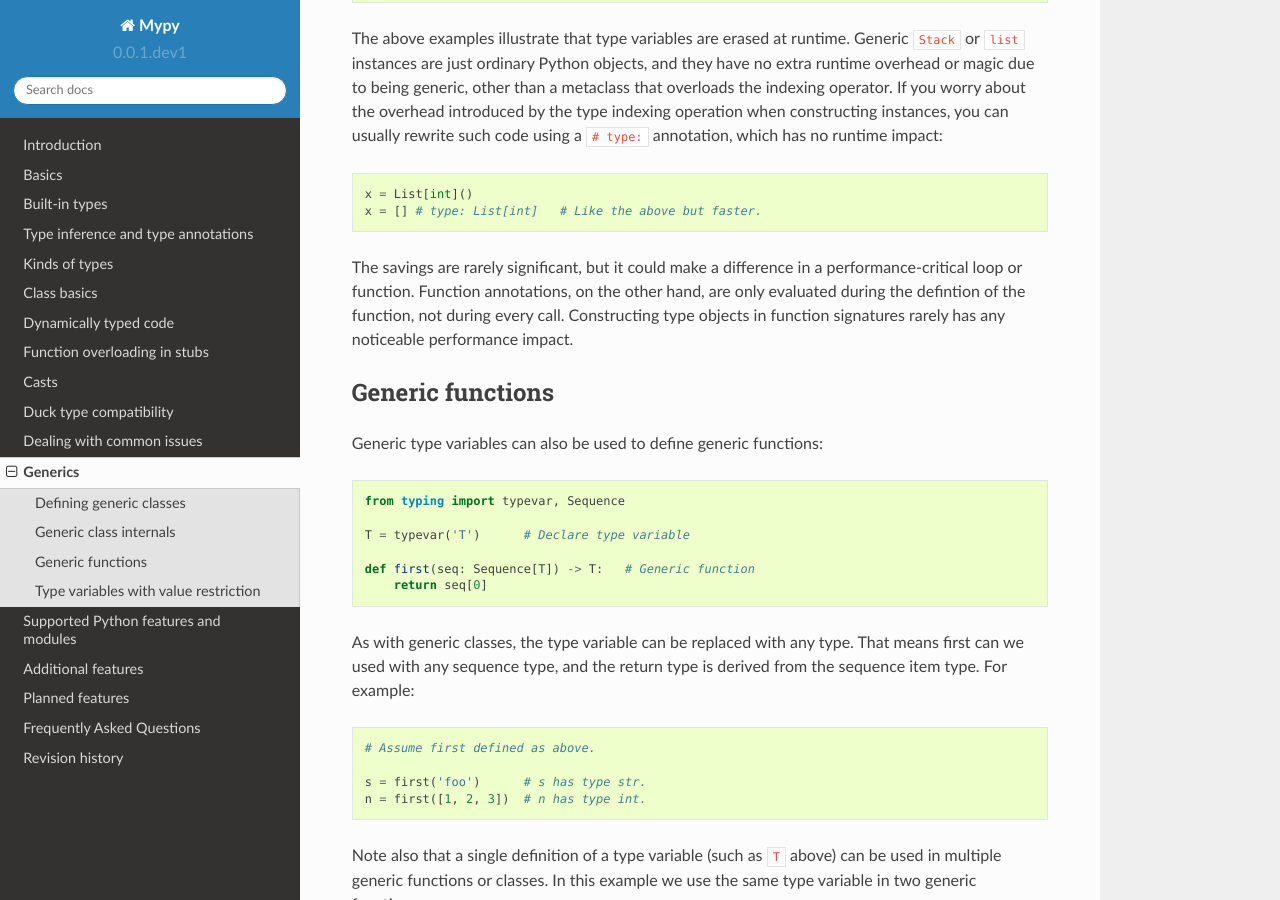
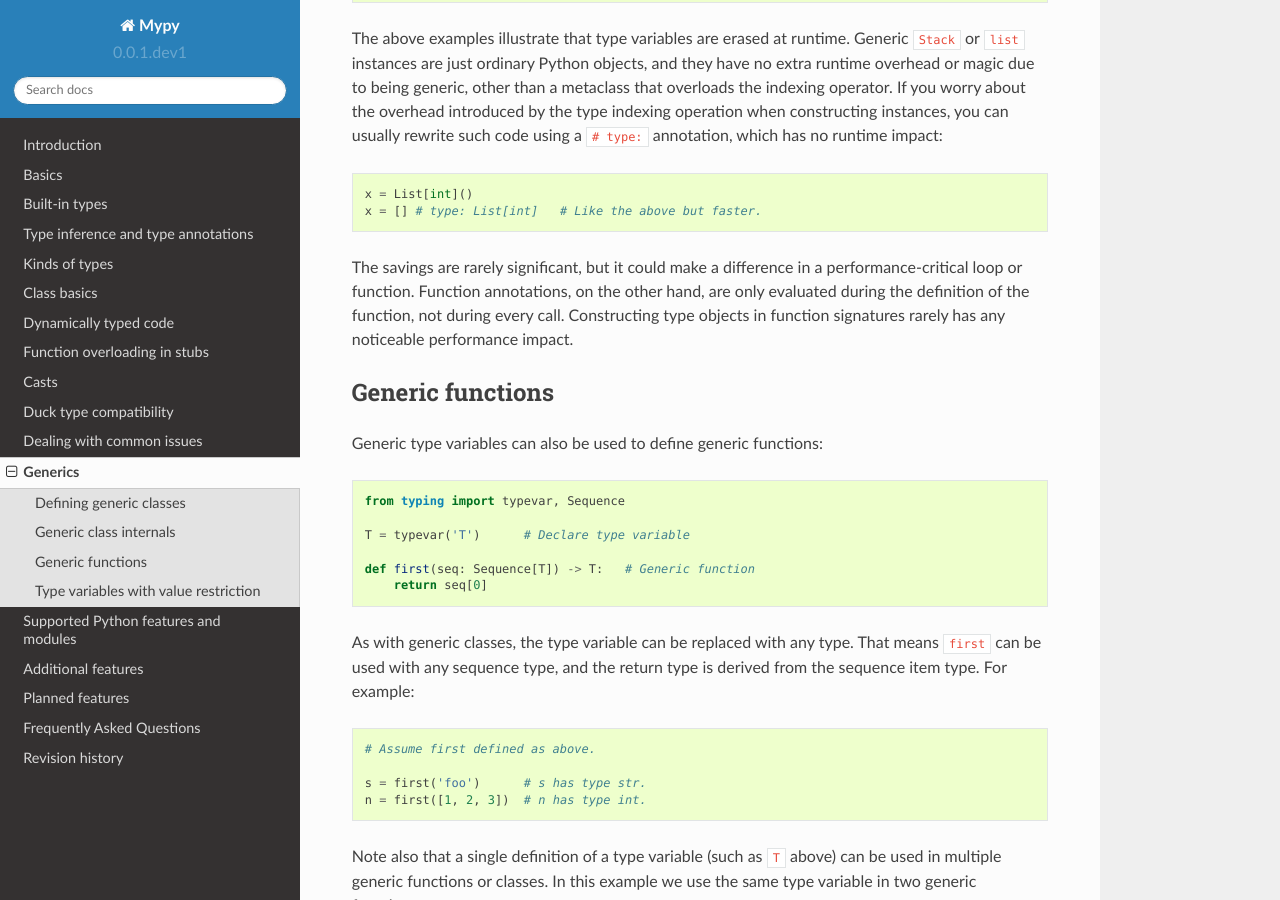
Before and after one commit to lucalysoft/mypy, a Sphinx documentation site: the page built from docs/source/generics.rst, in a window 1280 px wide and 900 px high, scrolled down 1513 px. Built offline with Sphinx 7.4.7 and the Read the Docs theme 2.0.0, drawn with Linux system fonts in a browser that asks for light colours.

Commit message:
Fix typos in generics.rst

```diff
--- a/docs/source/generics.rst
+++ b/docs/source/generics.rst
@@ -87,7 +87,7 @@ impact:
 
 The savings are rarely significant, but it could make a difference in
 a performance-critical loop or function. Function annotations, on the
-other hand, are only evaluated during the defintion of the function,
+other hand, are only evaluated during the definition of the function,
 not during every call. Constructing type objects in function
 signatures rarely has any noticeable performance impact.
 
@@ -108,7 +108,7 @@ Generic type variables can also be used to define generic functions:
        return seq[0]
 
 As with generic classes, the type variable can be replaced with any
-type. That means first can we used with any sequence type, and the
+type. That means ``first`` can be used with any sequence type, and the
 return type is derived from the sequence item type. For example:
 
 .. code-block:: python
```
